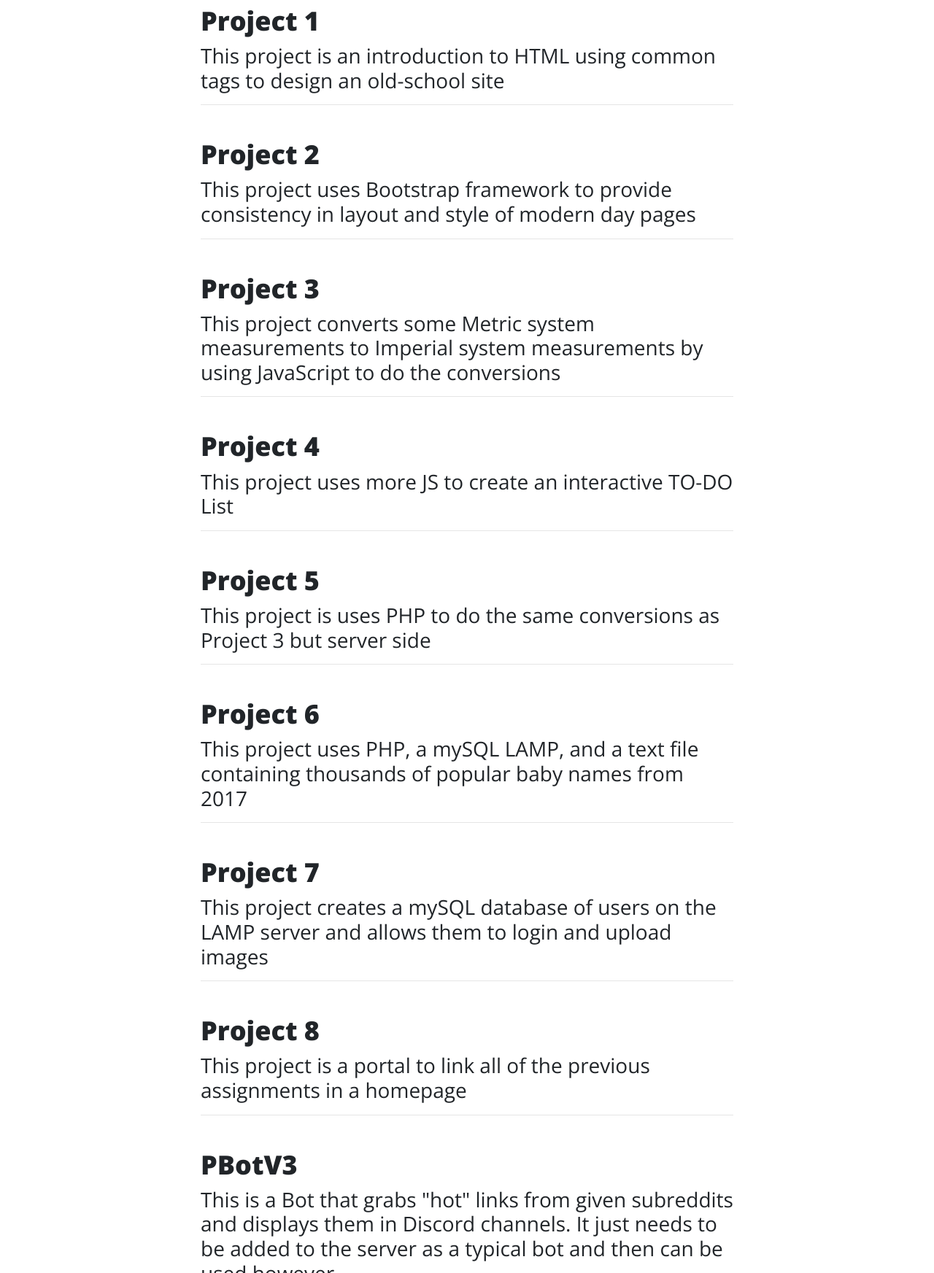
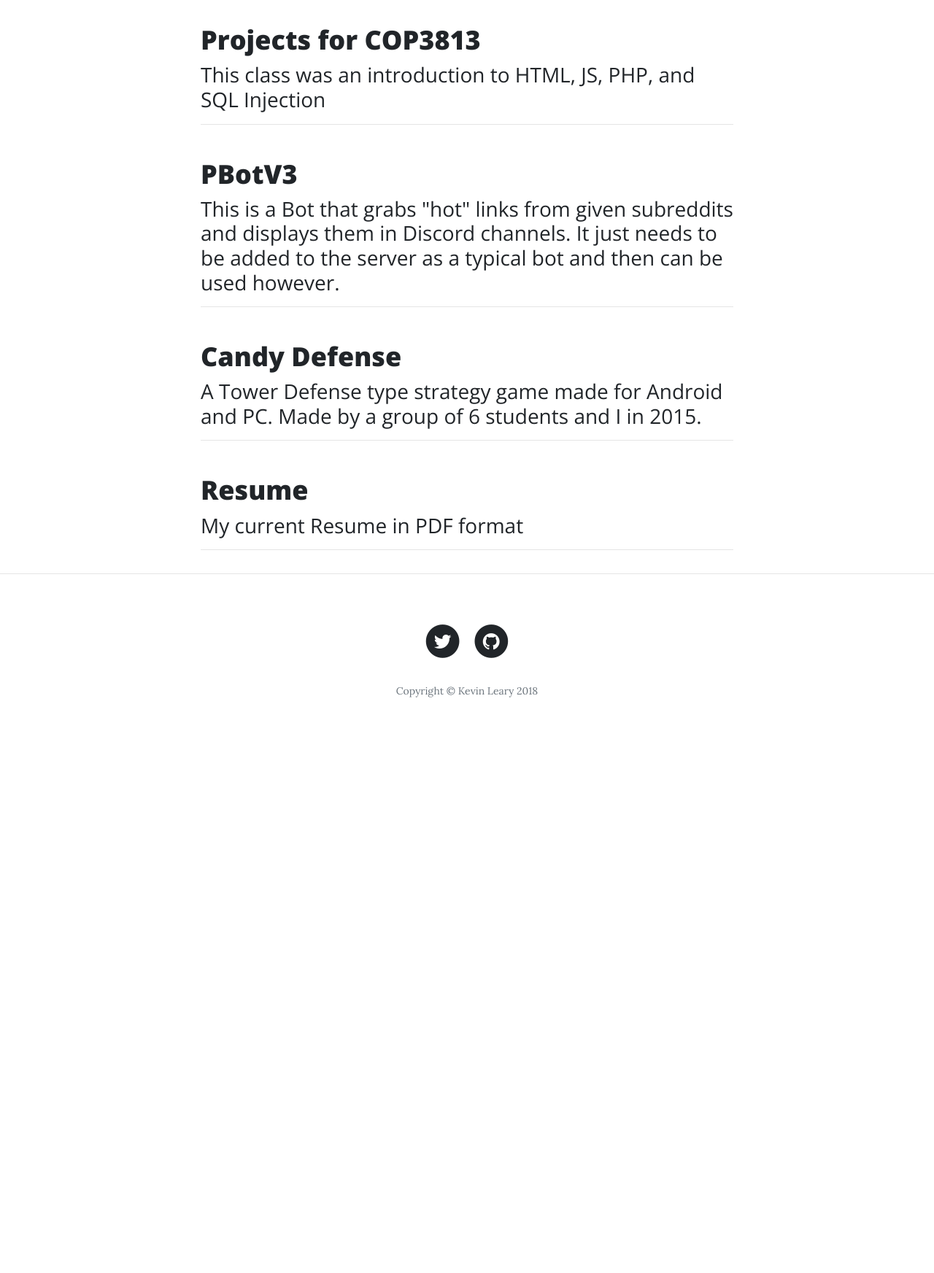
Before and after one commit to kevinleary/kevinleary.github.io, a website: page index.html in a window 1280 px wide. Shown: the part 885-2630 px from the top of the page at 73% size. After the commit the page ends 1908 px from the top, so only its background shows below. Drawn offline with nearby package versions, Linux system fonts and the light colour scheme.

Commit message:
Update index.html

```diff
--- a/index.html
+++ b/index.html
@@ -57,7 +57,7 @@
           <div class="col-lg-8 col-md-10 mx-auto">
             <div class="site-heading">
               <h1>Project Hub - Resume</h1>
-              <span class="subheading">Projects for COP 3813, Resume, and other projects worked on</span>
+              <span class="subheading">Projects for COP 3813/COP4045, Resume, and other projects worked on</span>
             </div>
           </div>
         </div>
@@ -83,17 +83,17 @@
           </div>
         </div>
 
-<!-- Project 1 -->
+<!-- Projects  for  -->
     <div class="container">
       <div class="row">
         <div class="col-lg-8 col-md-10 mx-auto">
           <div class="post-preview">
             <a href="./p1/index.html">
               <h2 class="post-title">
-                Project 1
+                Projects for COP3813
               </h2>
               <h3 class="post-subtitle">
-                This project is an introduction to HTML using common tags to design an old-school site
+                This class was an introduction to HTML, JS, PHP, and SQL Injection
               </h3>
             </a>
           </div>
@@ -102,143 +102,7 @@
       </div>
     </div>
 
-<!-- Project 2-->
-    <div class="container">
-      <div class="row">
-        <div class="col-lg-8 col-md-10 mx-auto">
-          <div class="post-preview">
-            <a href="./p2/index.html">
-              <h2 class="post-title">
-                Project 2
-              </h2>
-              <h3 class="post-subtitle">
-                This project uses Bootstrap framework to provide consistency in layout
-                and style of modern day pages
-              </h3>
-            </a>
-          </div>
-          <hr>
-        </div>
-      </div>
-    </div>
 
-  <!-- Project 3-->
-        <div class="container">
-          <div class="row">
-            <div class="col-lg-8 col-md-10 mx-auto">
-              <div class="post-preview">
-                <a href="./p3/index.html">
-                  <h2 class="post-title">
-                    Project 3
-                  </h2>
-                  <h3 class="post-subtitle">
-                    This project converts some Metric system measurements to Imperial system measurements
-                    by using JavaScript to do the conversions
-                  </h3>
-                </a>
-              </div>
-              <hr>
-            </div>
-          </div>
-        </div>
-
-<!-- Project 4-->
-            <div class="container">
-              <div class="row">
-                <div class="col-lg-8 col-md-10 mx-auto">
-                  <div class="post-preview">
-                    <a href="./p4/index.html">
-                      <h2 class="post-title">
-                        Project 4
-                      </h2>
-                      <h3 class="post-subtitle">
-                        This project uses more JS to create an interactive TO-DO List
-                      </h3>
-                    </a>
-                  </div>
-                  <hr>
-                </div>
-              </div>
-            </div>
-
-            <!-- Project 5 -->
-                <div class="container">
-                  <div class="row">
-                    <div class="col-lg-8 col-md-10 mx-auto">
-                      <div class="post-preview">
-                        <a href="./p5/index.html">
-                          <h2 class="post-title">
-                            Project 5
-                          </h2>
-                          <h3 class="post-subtitle">
-                            This project is uses PHP to do the same conversions as Project 3
-                            but server side
-                          </h3>
-                        </a>
-                      </div>
-                      <hr>
-                    </div>
-                  </div>
-                </div>
-
-                <!-- Project 6 -->
-                    <div class="container">
-                      <div class="row">
-                        <div class="col-lg-8 col-md-10 mx-auto">
-                          <div class="post-preview">
-                            <a href="./p6/index.php">
-                              <h2 class="post-title">
-                                Project 6
-                              </h2>
-                              <h3 class="post-subtitle">
-                                This project uses PHP, a mySQL LAMP, and a text file containing thousands of popular baby names
-                                from 2017
-                              </h3>
-                            </a>
-                          </div>
-                          <hr>
-                        </div>
-                      </div>
-                    </div>
-
-                    <!-- Project 7 -->
-                        <div class="container">
-                          <div class="row">
-                            <div class="col-lg-8 col-md-10 mx-auto">
-                              <div class="post-preview">
-                                <a href="index.html">
-                                  <h2 class="post-title">
-                                    Project 7
-                                  </h2>
-                                  <h3 class="post-subtitle">
-                                    This project creates a mySQL database of users on the LAMP server and
-                                    allows them to login and upload images
-                                  </h3>
-                                </a>
-                              </div>
-                              <hr>
-                            </div>
-                          </div>
-                        </div>
-
-                        <!-- Project 8 -->
-                            <div class="container">
-                              <div class="row">
-                                <div class="col-lg-8 col-md-10 mx-auto">
-                                  <div class="post-preview">
-                                    <a href="index.html">
-                                      <h2 class="post-title">
-                                        Project 8
-                                      </h2>
-                                      <h3 class="post-subtitle">
-                                        This project is a portal to link all of the previous assignments in a homepage
-                                      </h3>
-                                    </a>
-                                  </div>
-                                  <hr>
-                                </div>
-                              </div>
-                            </div>
 
         <!-- PBot  -->
           <div class="container">
@@ -259,6 +123,27 @@
             </div>
           </div>
         </div>
+
+
+        <!-- Candy Defense  -->
+          <div class="container">
+            <div class="row">
+              <div class="col-lg-8 col-md-10 mx-auto">
+                <div class="post-preview">
+                  <a href="https://play.google.com/store/apps/details?id=com.RGD.CandyDefense&hl=en_US">
+                    <h2 class="post-title">
+                        Candy Defense
+                    </h2>
+                      <h3 class="post-subtitle">
+                        A Tower Defense type strategy game made for Android and PC. Made by a group of 6 students and I in 2015.
+                    </h3>
+                  </a>
+                </div>
+              <hr>
+            </div>
+          </div>
+        </div>
+
 
 
       <!-- Resume -->
```
Lines whose indentation alone changed are shown as unchanged.
